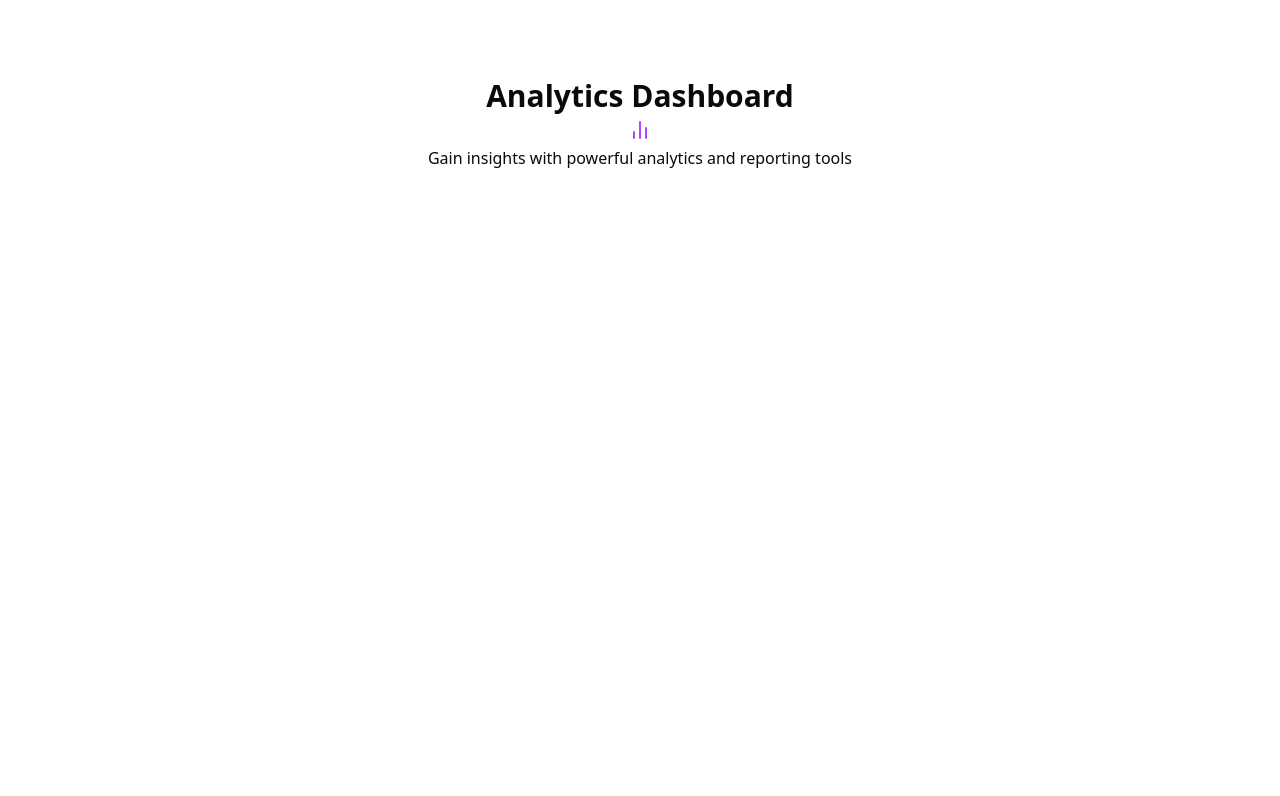
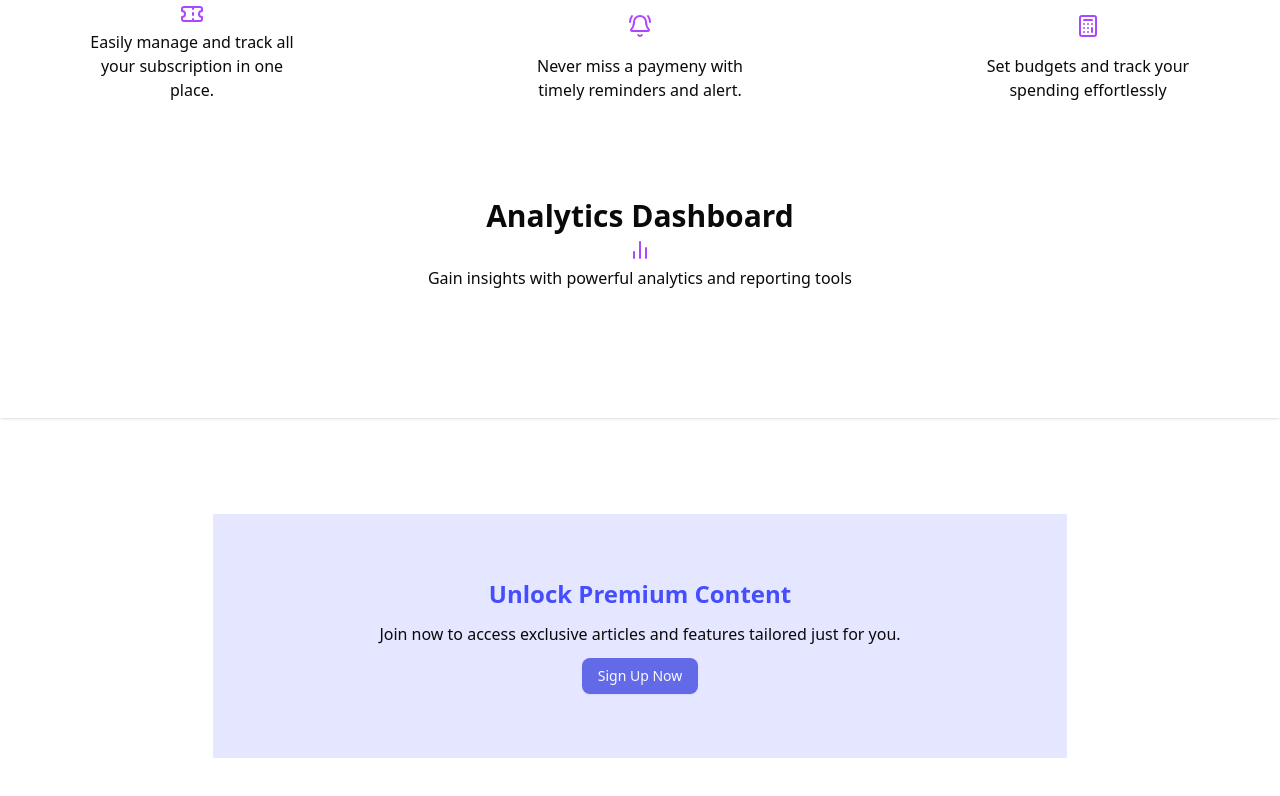
Before and after one commit to khatri-rohit/subscription_tracker, a React (Vite) app in the folder subscribe/: page / in a window 1280 px wide. Shown: the part 1102-1898 px from the top of the page. Before the commit the page ends 1288 px from the top, so only its background shows below. Built offline with nearby package versions, Linux system fonts and the light colour scheme.

Commit message:
Add UnlockPremium component to Home page; enhance Features section with styling and update HeroSection height

```diff
--- a/subscribe/src/components/common/Features.tsx
+++ b/subscribe/src/components/common/Features.tsx
@@ -5,13 +5,14 @@ const featureDetails = [
     { heading: "Subscription Tracking", description: "Easily manage and track all your subscription in one place.", icon: <Ticket className="text-purple-500 my-1" /> },
     { heading: "Payment Reminders", description: "Never miss a paymeny with timely reminders and alert.", icon: <BellRing className="text-purple-500 my-1" /> },
     { heading: "Budget Management", description: "Set budgets and track your spending effortlessly", icon: <Calculator className="text-purple-500 my-1" /> },
-    { heading: "Analytics Dashboard", description: "Gain insights with powerful analytics and reporting tools", icon: <ChartNoAxesColumn className="text-purple-500 my-1" />, gridProperty:"col-span-3" },
+    { heading: "Analytics Dashboard", description: "Gain insights with powerful analytics and reporting tools", icon: <ChartNoAxesColumn className="text-purple-500 my-1" />, gridProperty: "col-span-3" },
 ];
 
 const Features = () => {
 
     return (
-        <section className="p-4 pt-40">
+        <section className="p-4 py-32 shadow">
+            <h4 className="text-5xl text-center font-[700] pb-24">Features</h4>
             <div className="md:grid grid-cols-3 gap-24 w-fit m-auto">
                 {
                     featureDetails.map(
--- a/subscribe/src/components/common/HeroSection.tsx
+++ b/subscribe/src/components/common/HeroSection.tsx
@@ -2,7 +2,7 @@ import { Button } from "../ui/button"
 
 const HeroSection = () => {
     return (
-        <section className="h-[90vh] relative">
+        <section className="h-[91vh] relative">
             <img className="absolute object-cover w-full -z-10 backdrop-opacity-90" src="/img/hero.png" alt="" />
             <div className="md:p-56 h-full text-white flex flex-col items-start justify-center">
                 <p className="text-6xl font-extrabold mb-5">Master Your Subscription</p>
--- /dev/null
+++ b/subscribe/src/components/common/UnlockPremium.tsx
@@ -0,0 +1,19 @@
+import { Button } from "../ui/button"
+
+const UnlockPremium = () => {
+    return (
+        <div className="py-24">
+            <div className="w-8/12 bg-[#e5e6ff] m-auto text-center py-16">
+                <h5 className="text-2xl text-[#454efc] font-semibold">Unlock Premium Content</h5>
+                <p className="py-3">
+                    Join now to access exclusive articles and features tailored just for you.
+                </p>
+                <Button className="bg-[#636AE8] hover:bg-[#565ba9] transition-all duration-300 cursor-pointer">
+                    Sign Up Now
+                </Button>
+            </div>
+        </div>
+    )
+}
+
+export default UnlockPremium
--- a/subscribe/src/pages/Home.tsx
+++ b/subscribe/src/pages/Home.tsx
@@ -1,3 +1,4 @@
+import UnlockPremium from "../components/common/UnlockPremium"
 import Features from "../components/common/Features"
 import HeroSection from "../components/common/HeroSection"
 
@@ -6,6 +7,7 @@ const Home = () => {
         <main>
             <HeroSection />
             <Features />
+            <UnlockPremium />
         </main>
     )
 }
```
